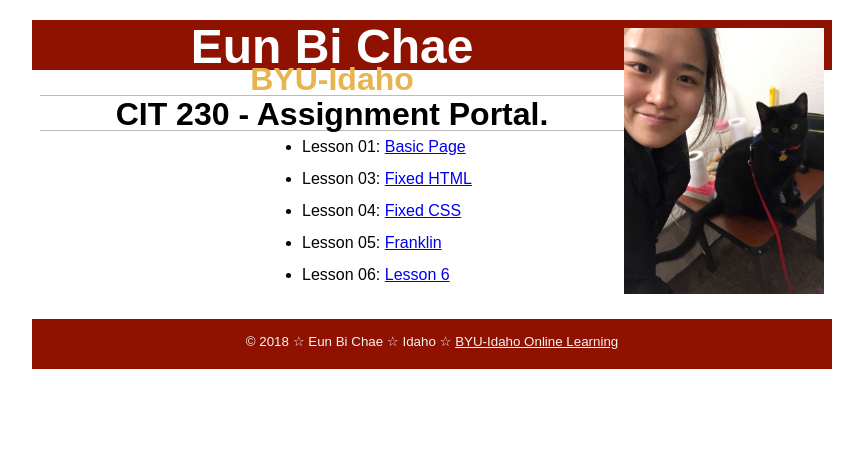
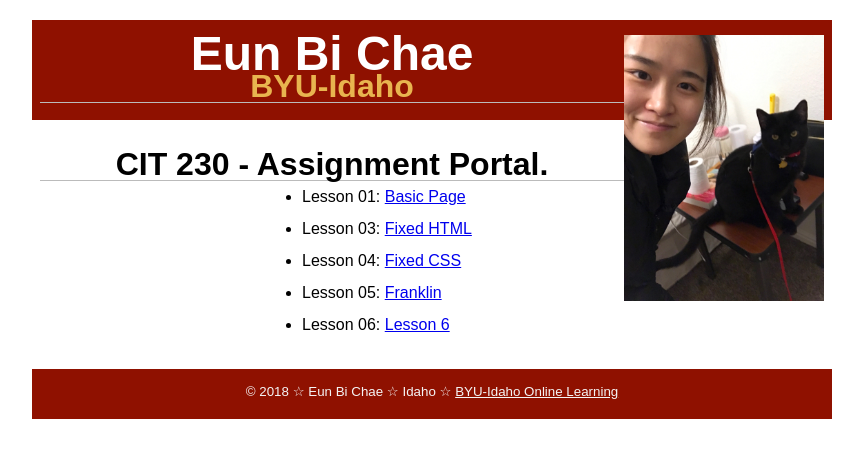
Before and after one commit to eunbichae/eunbichae.github.io, a plain HTML site: page index.html in a window 1280 px wide. Shown: the whole page, without its empty margins (208-1071 px from the left). Drawn offline with Linux system fonts and the light colour scheme.

Commit message:
change
change css header

```diff
--- a/cit230/styles/main.css
+++ b/cit230/styles/main.css
@@ -96,12 +96,29 @@ header, main, footer {
     max-width: 800px;
 }
 
-header, footer, footer a {
+footer, footer a {
     text-align: center;
     background-color: #8F1100;
     height: 50px;
     color: whitesmoke;
 }
+
+.basicHead {
+    text-align: center;
+    background-color: #8F1100;
+    height: 100px;
+    color: whitesmoke;
+    padding-top: 15px;
+}
+
+header {
+    text-align: center;
+    background-color: #8F1100;
+    height: 50px;
+    color: whitesmoke;
+}
+
+
 
 header img {
     width: 200px;
--- a/index.html
+++ b/index.html
@@ -9,7 +9,7 @@
 </head>
 
 <body>
-    <header>
+    <header class="basicHead">
     <img src='cit230/images/eunbi.jpg' alt="My profile Picture" width="200">
     <h1>Eun Bi Chae</h1>
     <h2>BYU-Idaho</h2>
```
